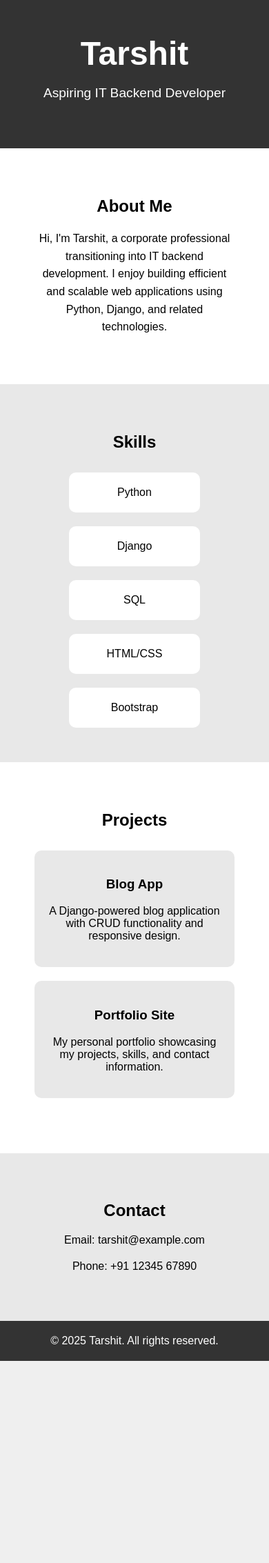
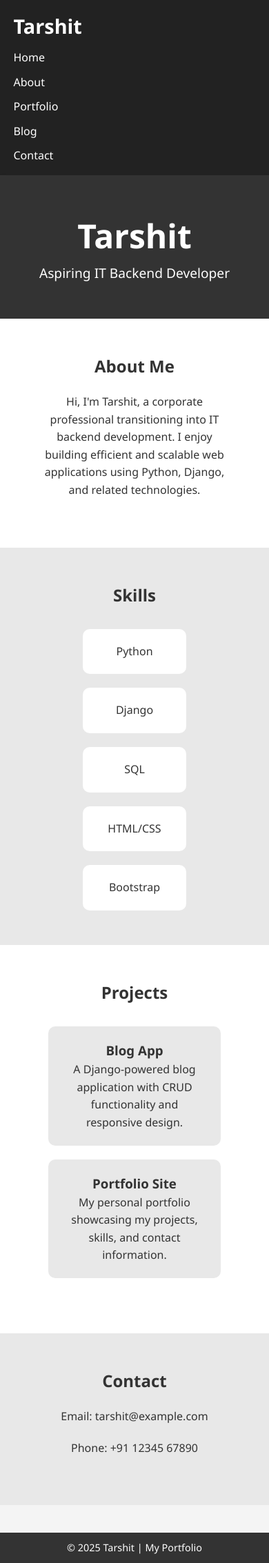
Before and after one commit to tarshitarya/portfolio, a Django app: page /portfolio/ in a window 390 px wide. Shown: the whole page at 69% size. Before the commit the page ends 1973 px from the top, so only its background shows below. Run offline with Django 5.2, Linux system fonts and the light colour scheme.

Commit message:
fix nav to all tab

```diff
--- a/myPortFolio/views.py
+++ b/myPortFolio/views.py
@@ -2,7 +2,7 @@ from django.http import HttpResponse
 from django.shortcuts import render
 
 def home(request):
-    return render(request, "website/index.html")
+    return render(request, "index.html")
 
 # def about(request):
 #     return HttpResponse("About Page")
--- a/portfolio/templates/portfolio/portfolio.html
+++ b/portfolio/templates/portfolio/portfolio.html
@@ -1,11 +1,8 @@
-<!DOCTYPE html>
-<html lang="en">
-<head>
-    <meta charset="UTF-8">
-    <meta name="viewport" content="width=device-width, initial-scale=1.0">
-    <title>My Portfolio</title>
-</head>
-<body style="font-family: Arial, sans-serif; margin: 0; padding: 0; background-color: #f4f4f4;">
+{% extends "index.html" %}
+
+{% block title %}Portfolio{% endblock %}
+
+{% block content %}
 
     <!-- Header Section -->
     <header style="background-color: #333; color: white; text-align: center; padding: 50px 0;">
@@ -66,10 +63,5 @@
         <p style="text-align: center; margin: 20px 0;">Phone: +91 12345 67890</p>
     </section>
 
-    <!-- Footer -->
-    <footer style="background-color: #333; color: white; text-align: center; padding: 20px 0;">
-        &copy; 2025 Tarshit. All rights reserved.
-    </footer>
 
-</body>
-</html>
+{% endblock %}
--- a/static/style.css
+++ b/static/style.css
@@ -1,37 +1,80 @@
-body {
+/* Reset some default browser styles */
+* {
   margin: 0;
-  font-family: Arial, sans-serif;
-  background-color: #f0f0f0;
+  padding: 0;
+  box-sizing: border-box;
 }
 
+body {
+  font-family: 'Segoe UI', Tahoma, Geneva, Verdana, sans-serif;
+  line-height: 1.6;
+  background-color: #f4f4f4;
+  color: #333;
+}
+
+/* ======= Header Styles ======= */
 header {
-  background-color: #333;
-  color: white;
-  padding: 1rem;
+  background-color: #222;
+  padding: 15px 0;
+  box-shadow: 0 2px 5px rgba(0, 0, 0, 0.1);
 }
 
 nav {
+  width: 90%;
+  margin: auto;
   display: flex;
   justify-content: space-between;
   align-items: center;
 }
 
 .logo {
-  font-size: 1.5rem;
+  font-size: 1.8rem;
   font-weight: bold;
+  color: #fff;
 }
 
 .nav-link {
   list-style: none;
   display: flex;
-  gap: 1.5rem;
+  gap: 20px;
 }
 
 .nav-link li a {
-  color: white;
   text-decoration: none;
+  color: #fff;
+  font-weight: 500;
+  transition: color 0.3s ease;
 }
 
 .nav-link li a:hover {
-  text-decoration: underline;
+  color: #ffcc00;
 }
+
+/* ======= Content Block Placeholder ======= */
+main {
+  padding: 40px 20px;
+}
+
+/* ======= Footer Styles ======= */
+footer {
+  background-color: #333;
+  color: #fff;
+  text-align: center;
+  padding: 15px 0;
+  margin-top: 40px;
+  font-size: 0.9rem;
+}
+
+/* ======= Responsive Navigation ======= */
+@media (max-width: 768px) {
+  nav {
+    flex-direction: column;
+    align-items: flex-start;
+  }
+
+  .nav-link {
+    flex-direction: column;
+    gap: 10px;
+    margin-top: 10px;
+  }
+}
--- a/templates/website/index.html
+++ b/templates/index.html
@@ -21,5 +21,13 @@
         </ul>
       </nav>
     </header>
+
+    {% block content %}
+    {% endblock %}
+
+    <footer style="background: #333; color: white; text-align: center; padding: 10px;">
+    <p style="margin: 0;">© 2025 Tarshit | My Portfolio</p>
+    </footer>
+
   </body>
 </html>
```
Also changed, not shown: about/templates/about/about.html (+7 -14 lines), blog/templates/blog/blog.html (+4 -13 lines), contact/templates/contact/contact.html (+4 -14 lines).
